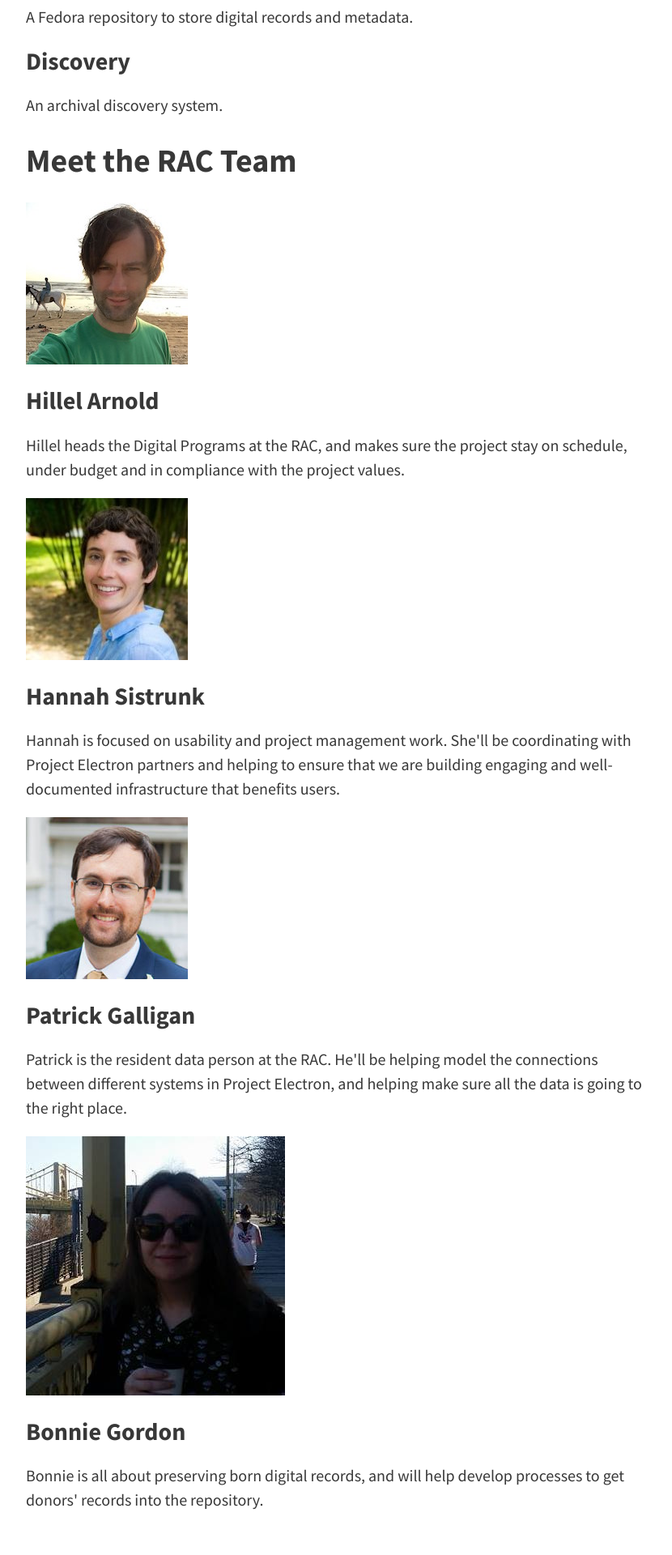
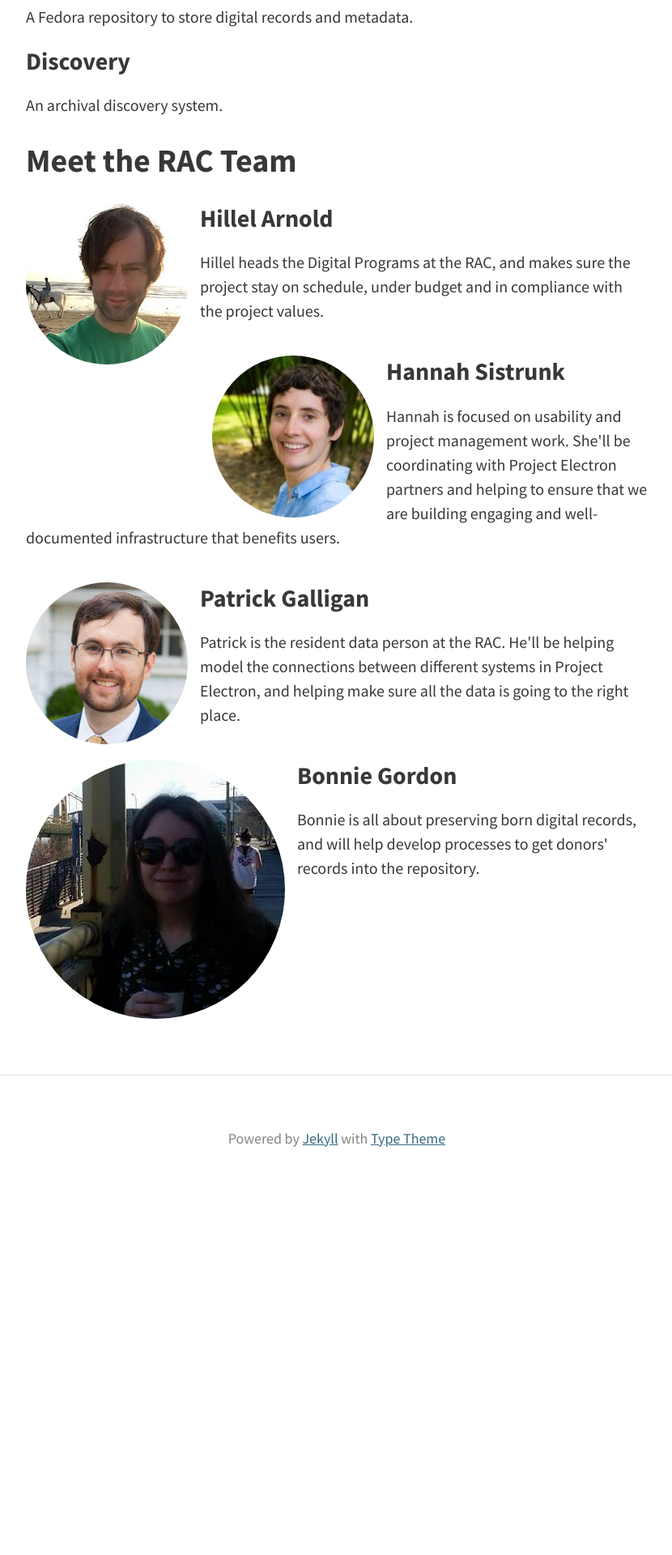
Before and after one commit to RockefellerArchiveCenter/project_electron, a Jekyll site: the page built from content/about.md, in a window 1280 px wide. Shown: the part 911-2831 px from the top of the page at 81% size, without its empty margins (224-1054 px from the left). Built offline with Jekyll 4.4.1, drawn with Linux system fonts in a browser that asks for light colours; after the commit the page ends 2394 px from its top, so only the background shows below that.

Commit message:
import team include

```diff
--- a/_sass/type-theme.scss
+++ b/_sass/type-theme.scss
@@ -18,3 +18,4 @@
 @import 'includes/footer';
 @import 'includes/tag_list';
 @import 'includes/post_nav';
+@import 'includes/team';
```
